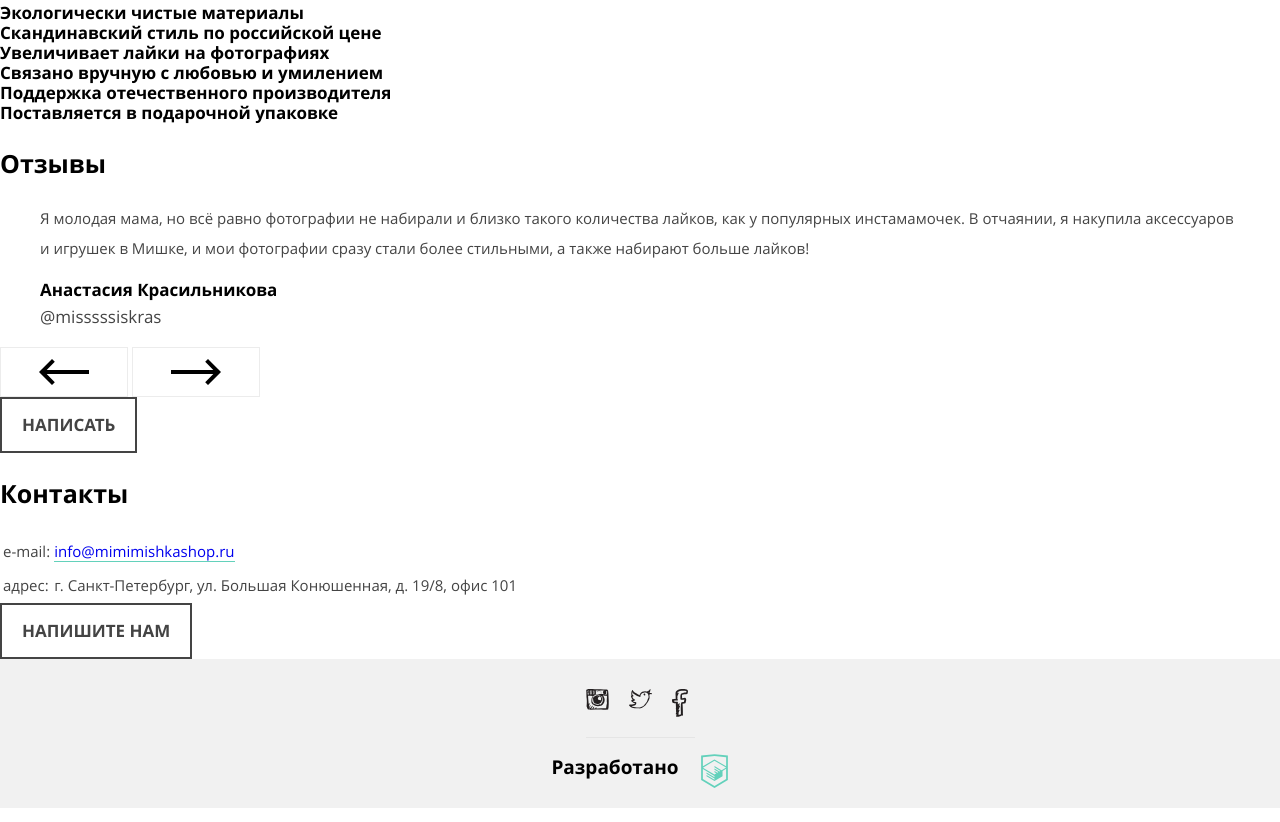
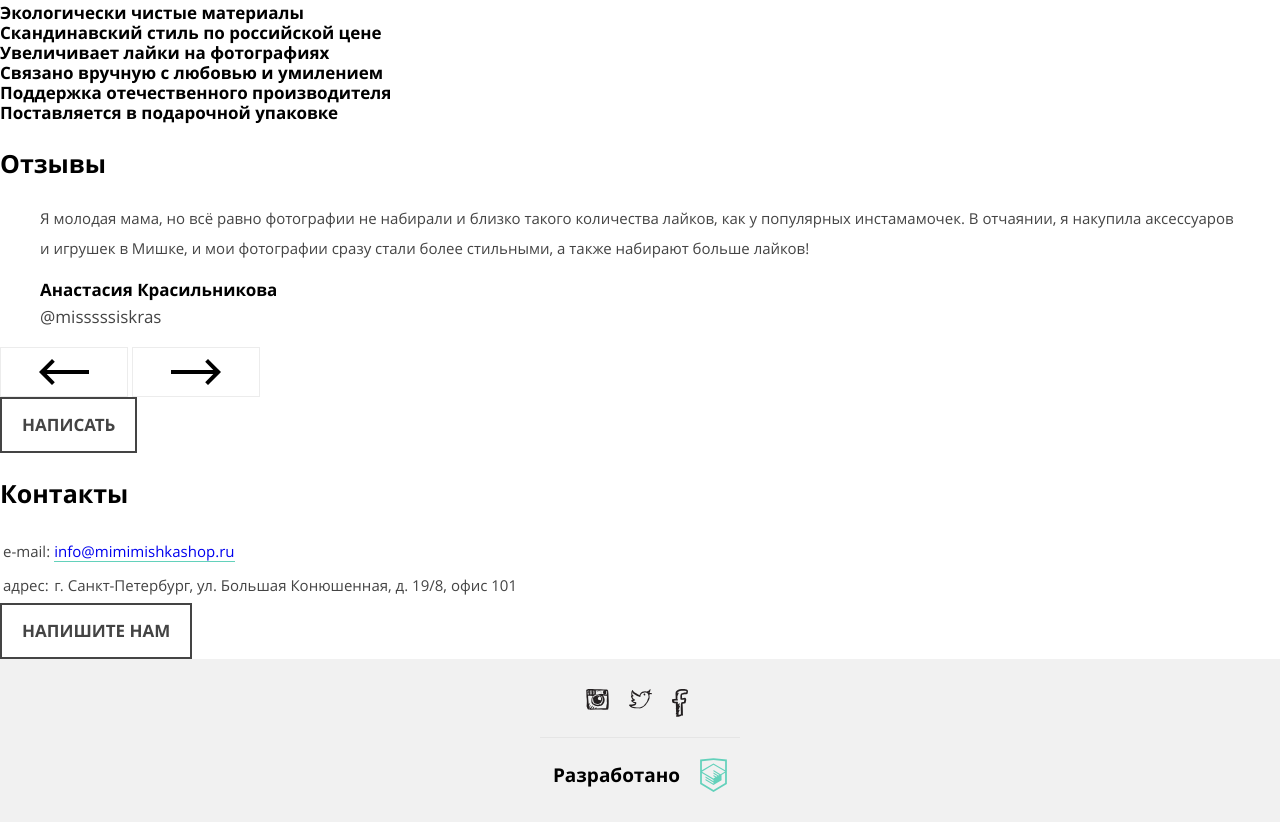
Before and after one commit to GonzoBard/test-for-test, a website: page src/html/index.html in a window 1280 px wide. Shown: the part 1156-1978 px from the top of the page. Drawn offline with nearby package versions, Linux system fonts and the light colour scheme; files that its build step writes are made by us from their sources; files whose address does not match are found by name.

Commit message:
next iteration

```diff
--- a/src/html/index.html
+++ b/src/html/index.html
@@ -119,18 +119,20 @@
 
 <footer class="page-footer">
 
-  <section class="footer-social">
+  <section class="social">
     <h2 class="visually-hidden">«Мишка» в социальных сетях</h2>
-    <ul class="footer-social__list">
-      <li class="footer-social__item"><a class="btn-social btn-social--instagram" href="#">Instagram</a></li>
-      <li class="footer-social__item"><a class="btn-social btn-social--twitter" href="#">Twitter</a></li>
-      <li class="footer-social__item"><a class="btn-social btn-social--facebook" href="#">Facebook</a></li>
+    <ul class="social__list">
+      <li class="social__item"><a class="btn-social btn-social--instagram" href="#">Instagram</a></li>
+      <li class="social__item"><a class="btn-social btn-social--twitter" href="#">Twitter</a></li>
+      <li class="social__item"><a class="btn-social btn-social--facebook" href="#">Facebook</a></li>
     </ul>
   </section>
 
-  <section class="footer-copyright">
+  <hr class="page-footer__hr">
+
+  <section class="copyright">
     <h2 class="visually-hidden">Copyright</h2>
-    <a class="footer-copyright__a" href="https://htmlacademy.ru/intensive/adaptive" aria-label="Ссылка на лендинг интенсива «Профессиональный HTML и CSS, уровень 2»" target="_blank">
+    <a class="copyright__a" href="https://htmlacademy.ru/intensive/adaptive" aria-label="Ссылка на лендинг интенсива «Профессиональный HTML и CSS, уровень 2»" target="_blank">
       Разработано
     </a>
   </section>
--- a/src/scss/blocks/a.scss
+++ b/src/scss/blocks/a.scss
@@ -18,7 +18,7 @@
     @include fonts(15px, 24px, 700, normal, $color-black);
   }
 
-  &--footer-copyright {
+  &--copyright {
     @include fonts(19px, 18px, 700, normal, $color-black);
   }
 }
--- /dev/null
+++ b/src/scss/blocks/copyright.scss
@@ -0,0 +1,38 @@
+.copyright {
+  &__a {
+    @include fonts(19px, 18px, 700, normal, $color-black);
+    text-decoration: none;
+
+    cursor: pointer;
+    user-select: none;
+
+    display: flex;
+    flex-direction: row;
+    justify-content: flex-start;
+    align-items: center;
+
+    &::after {
+      content: '';
+      width: 27px;
+      height: 34px;
+      margin-left: 20px;
+
+      background-color: transparent;
+      background-image: url('../img/copyright__logo.svg');
+      background-repeat: no-repeat;
+      background-position: 0 0;
+      background-clip: border-box;
+    }
+
+    &:hover,
+    &:focus {
+      outline: none;
+      &::after {
+        background-image: url('../img/copyright__logo-hover.svg');
+      }
+    }
+    &:active {
+      opacity: 0.3;
+    }
+  }
+}
--- a/src/scss/blocks/footer-copyright.scss
+++ /dev/null
@@ -1,29 +0,0 @@
-.footer-copyright {
-  padding-top: 20px;
-  padding-bottom: 30px;
-
-  &__a {
-    padding-right: 50px;
-    padding-bottom: 20px;
-
-    @include fonts(19px, 18px, 700, normal, $color-black);
-    text-decoration: none;
-
-    cursor: pointer;
-    user-select: none;
-
-    background-color: transparent;
-    background-image: url('../img/footer-copyright__logo.svg');
-    background-repeat: no-repeat;
-    background-position: 150px 0;
-
-    &:hover,
-    &:focus {
-      outline: none;
-      background-image: url('../img/footer-copyright__logo-hover.svg');
-    }
-    &:active {
-      opacity: 0.3;
-    }
-  }
-}
--- a/src/scss/blocks/page-footer.scss
+++ b/src/scss/blocks/page-footer.scss
@@ -1,8 +1,19 @@
 .page-footer {
+  padding: 30px;
+
   background-color: $color-seashell;
 
   display: flex;
   flex-direction: column;
   justify-content: flex-start;
   align-items: center;
+
+  &__hr {
+    width: 200px;
+    height: 1px;
+    margin-top: 20px;
+    margin-bottom: 20px;
+    border: none;
+    background-color: $color-mercury;
+  }
 }
--- a/src/scss/blocks/footer-social.scss
+++ b/src/scss/blocks/social.scss
@@ -1,9 +1,4 @@
-.footer-social {
-  padding-top: 30px;
-  padding-bottom: 20px;
-
-  border-bottom: 1px solid $color-mercury;
-
+.social {
   &__list {
     @include resetlist();
 
--- a/src/scss/style.scss
+++ b/src/scss/style.scss
@@ -18,8 +18,8 @@
 @import 'blocks/reviews-navigation';
 @import 'blocks/contacts';
 @import 'blocks/page-footer';
-@import 'blocks/footer-social';
-@import 'blocks/footer-copyright';
+@import 'blocks/social';
+@import 'blocks/copyright';
 @import 'blocks/catalog';
 @import 'blocks/catalog-item';
 @import 'blocks/production-process';
```
Also changed, not shown: src/html/catalog.html (+9 -7 lines), src/html/order-form.html (+9 -7 lines), src/img/copyright__logo-hover.svg (renamed from src/img/footer-copyright__logo-hover.svg), src/img/copyright__logo.svg (renamed from src/img/footer-copyright__logo.svg).
